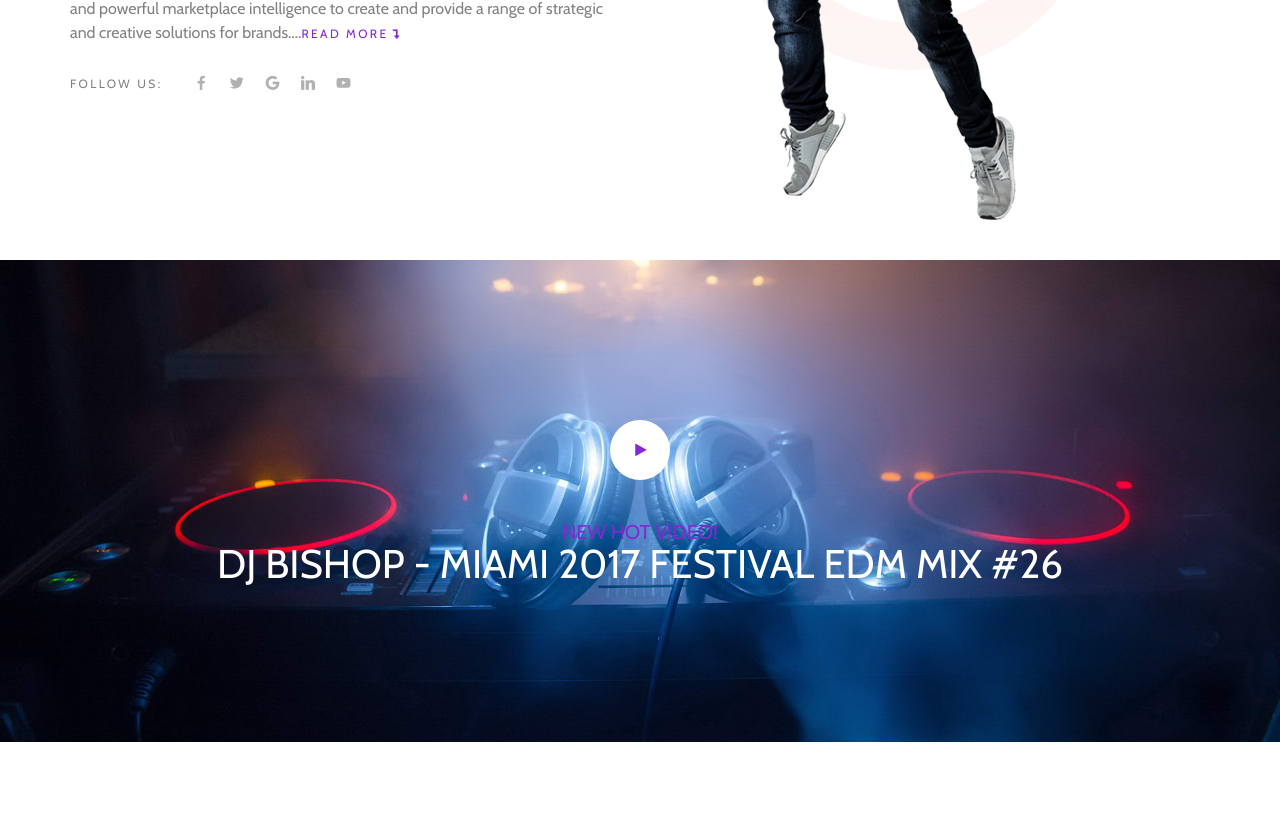
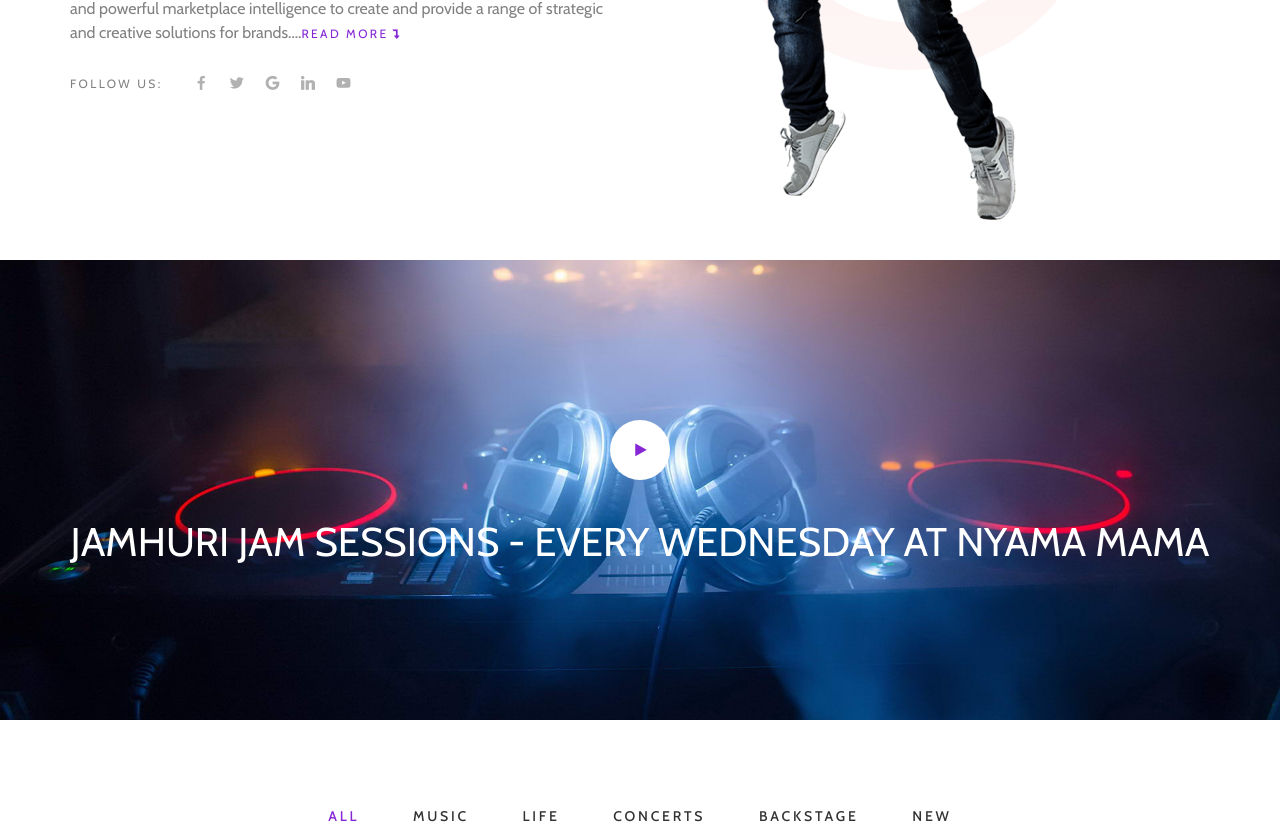
Before and after one commit to AlexKarari/Jamhuri, a Django app: page / in a window 1280 px wide. Shown: the part 1119-1943 px from the top of the page. Run offline with Django 3.2, Linux system fonts and the light colour scheme; data that the repository does not hold is empty; some libraries are stand-ins or nearby versions; some web fonts are replaced.

Commit message:
this commit will update the video section content message

```diff
--- a/jamfest/templates/all/index.html
+++ b/jamfest/templates/all/index.html
@@ -31,8 +31,8 @@
                         <div class="col-sm-12 text-center"> <a href="https://www.youtube.com/watch?v=5YIg-e8I4fw" class="theme_button inverse round_button margin_0" data-gal="prettyPhoto[gal-video]">
                     <i class="fa fa-play" aria-hidden="true"></i>
                 </a>
-                            <h5 class="highlight topmargin_40">New hot video!</h5>
-                            <h2 class="section_header bottommargin_0"> Dj Bishop - Miami 2017 festival edm mix #26 </h2>
+                            <!-- <h5 class="highlight topmargin_40">New hot video!</h5> -->
+                            <h2 class="section_header bottommargin_0"> Jamhuri Jam Sessions - Every Wednesday at Nyama Mama</h2>
                         </div>
                     </div>
                 </div>
```
